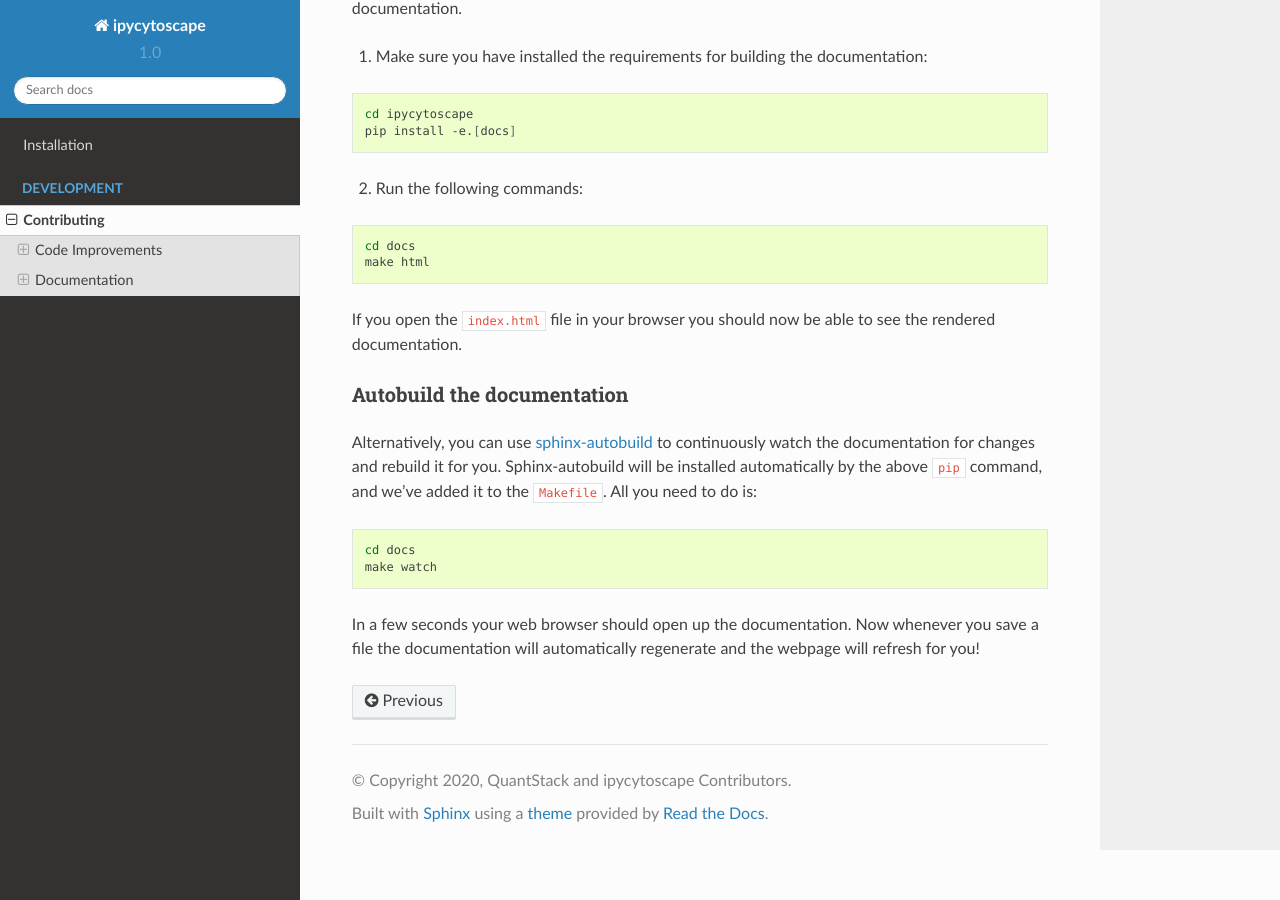
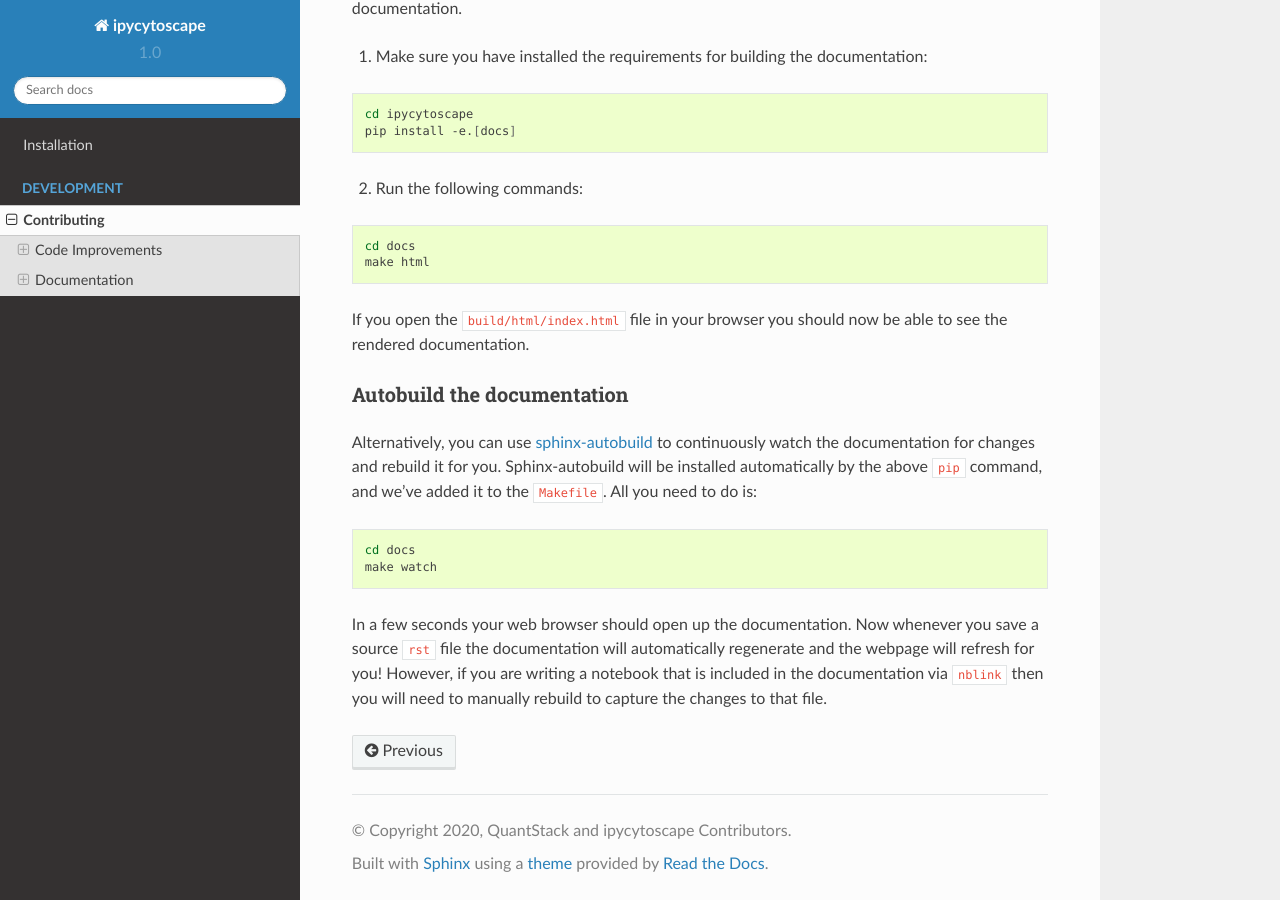
Before and after one commit to cytoscape/ipycytoscape, a Sphinx documentation site: the page built from docs/source/contributing.rst, in a window 1280 px wide and 900 px high, scrolled down 948 px. Built offline with Sphinx 7.4.7 and the Read the Docs theme 2.0.0, drawn with Linux system fonts in a browser that asks for light colours; pages that are not in the unit, such as notebooks, are missing from menus.

Commit message:
improve contributing.rst

```diff
--- a/docs/source/contributing.rst
+++ b/docs/source/contributing.rst
@@ -54,7 +54,7 @@ Following changes to the source files, you can view recent adjustments by buildi
     cd docs
     make html
 
-If you open the ``index.html`` file in your browser you should now be able to see the rendered documentation.
+If you open the ``build/html/index.html`` file in your browser you should now be able to see the rendered documentation.
 
 Autobuild the documentation
 ^^^^^^^^^^^^^^^^^^^^^^^^^^^
@@ -67,5 +67,6 @@ Sphinx-autobuild will be installed automatically by the above ``pip`` command, a
     cd docs
     make watch
 
-In a few seconds your web browser should open up the documentation. Now whenever you save a file
-the documentation will automatically regenerate and the webpage will refresh for you!
+In a few seconds your web browser should open up the documentation. Now whenever you save a source ``rst`` file
+the documentation will automatically regenerate and the webpage will refresh for you! However, if you are writing a notebook
+that is included in the documentation via ``nblink`` then you will need to manually rebuild to capture the changes to that file.
```
